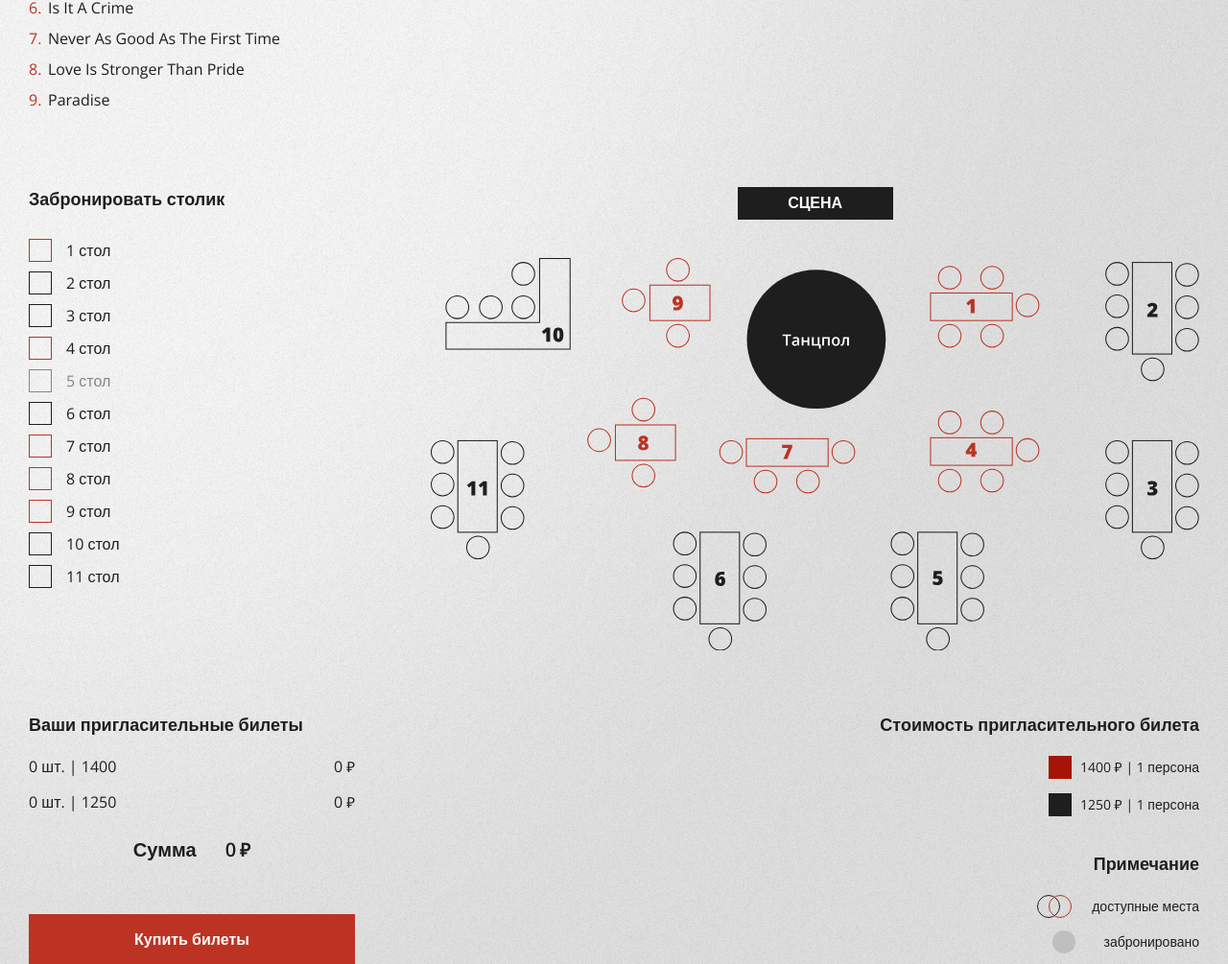
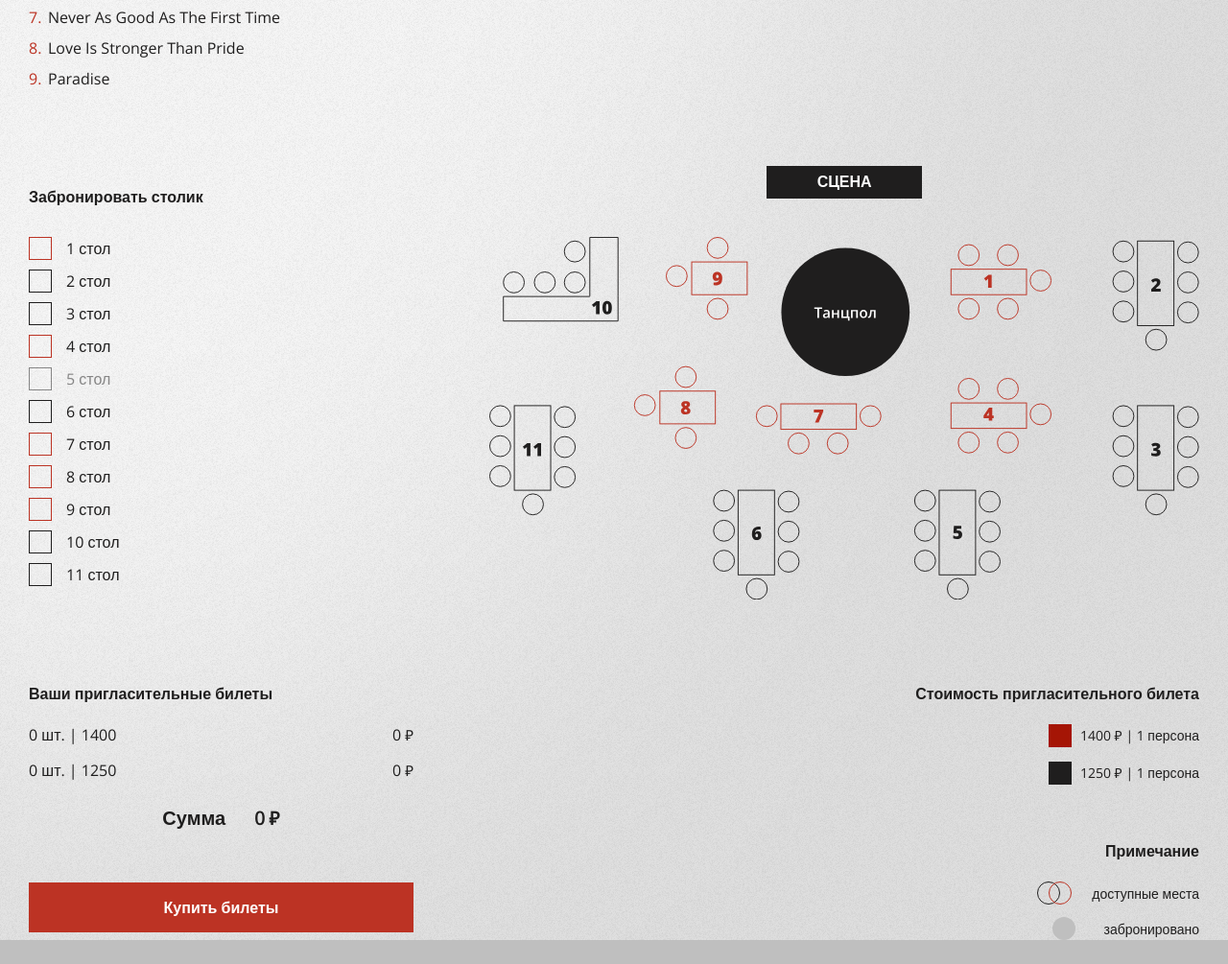
Before and after one commit to ElenaShabaeva/ElenaShabaeva.github.io, a plain HTML site: page src/html/event.html in a window 1280 px wide. Shown: the part 761-1766 px from the top of the page at 96% size. After the commit the page ends 1741 px from the top, so only its background shows below. Drawn offline with nearby package versions, Linux system fonts and the light colour scheme; files that its build step writes are made by us from their sources; files whose address does not match are found by name.

Commit message:
обновлен проект

```diff
--- a/src/html/blocks/page-header.html
+++ b/src/html/blocks/page-header.html
@@ -1,7 +1,7 @@
 <header class="page-header">
     <div class="page-header__container">
         <a href="#" class="page-header__logo">
-            <svg class="page-header_logo-icon" width="202" height="147">
+            <svg class="page-header__logo-icon" width="202" height="147">
                 <use xlink:href="assets/icons/symbols.svg#logo"></use>
             </svg>
         </a>
@@ -21,7 +21,7 @@
         </nav>
 
         <div class="page-header__right-block">
-            <a href="#" class="btn page-header__user-btn">
+            <a href="#" class="page-header__user-btn btn">
                 Войти
                 <svg class="page-header__user-icon" width="21" height="18">
                     <use xlink:href="assets/icons/symbols.svg#user"></use>
@@ -31,6 +31,5 @@
                 <span class="page-header__nav-toggle-line"></span>
             </button>
         </div>
-
     </div>
 </header>
--- a/src/html/blocks/reserve-checks.html
+++ b/src/html/blocks/reserve-checks.html
@@ -1,4 +1,4 @@
-<div class="checks__container">
+<div class="reserve__checks checks__container">
     <h4 class="reserve__section-title">Забронировать столик</h4>
     <label class="reserve__check check check--red">
         <input type="checkbox" name="table_1" class="check__input" />
--- a/src/html/blocks/reserve-legend.html
+++ b/src/html/blocks/reserve-legend.html
@@ -1,4 +1,4 @@
-<div class="legend__container">
+<div class="reserve__legend legend__container">
     <div class="legend__cost">
         <h4 class="reserve__section-title">Стоимость пригласительного билета</h4>
 
--- a/src/styles/blocks/page-header.less
+++ b/src/styles/blocks/page-header.less
@@ -1,4 +1,5 @@
-.page-header{
+.page-header {
+    /*позиционирование, чтобы был прибит к верху экрана*/
     position: fixed;
     top: 0;
     left: 0;
@@ -8,7 +9,8 @@
     align-items: center;
     background-color: fade(@light_gray, 98%);
     backdrop-filter: blur(20px);
-    @supports(backdrop-filter: blur(20px)){}
+    @supports (backdrop-filter: blur(20px)) {
+    }
     z-index: 100;
 
     @media @bw1660 {
@@ -19,7 +21,7 @@
         height: 70px;
     }
 
-    &__container{
+    &__container {
         .container;
         position: relative;
         display: flex;
@@ -27,7 +29,7 @@
         z-index: 1;
     }
 
-    &__logo{
+    &__logo {
         position: relative;
         flex-shrink: 0;
         width: 202px;
@@ -51,12 +53,12 @@
         }
     }
 
-    &__logo-icon{
+    &__logo-icon {
         width: 100%;
         height: 100%;
     }
 
-    &__nav{
+    &__nav {
         box-sizing: border-box;
         display: flex;
         align-items: baseline;
@@ -93,12 +95,12 @@
         }
     }
 
-    &__nav-link{
+    &__nav-link {
         margin: 0 25px;
         color: @black;
         font-weight: 600;
         font-size: 18px;
-        line-height: 25px;
+        line-height: 1.4;
         text-decoration: none;
         transition: color 0.2s;
 
@@ -130,7 +132,7 @@
         font-size: 0;
     }
 
-    &__right-block{
+    &__right-block {
         position: relative;
         display: flex;
         justify-content: flex-end;
--- a/src/styles/blocks/reserve-checks.less
+++ b/src/styles/blocks/reserve-checks.less
@@ -3,5 +3,9 @@
         display: flex;
         flex-direction: column;
         gap: 10px;
+
+        @media @bw768{
+            gap: 15px;
+        }
     }
 }
--- a/src/styles/blocks/reserve-legends.less
+++ b/src/styles/blocks/reserve-legends.less
@@ -8,6 +8,10 @@
     &__cost,
     &__marker{
         justify-items: right;
+
+        @media @bw600{
+            justify-items: left;
+        }
     }
 
     &__cost-variant{
--- a/src/styles/blocks/reserve.less
+++ b/src/styles/blocks/reserve.less
@@ -1,18 +1,34 @@
 .reserve {
     display: grid;
-    grid-template-columns: 405px 1fr;
+    gap: 65px 11%;
+    grid-template-columns: 405px calc(89% - 405px);
     grid-template-areas:
         "checks scheme"
         "order legend";
-    gap: 65px 11%;
     width: 100%;
 
-    @media @bw1340{
-        gap: 65px 6.5%;
-        grid-template-columns: 340px calc(93.5% - 340px);
+    .reserve__checks {
+        grid-area: checks;
     }
 
-    @media @bw768{
+    .reserve__order {
+        grid-area: order;
+    }
+
+    .reserve__scheme {
+        grid-area: scheme;
+    }
+
+    .reserve__scheme {
+        grid-area: scheme;
+    }
+
+    @media @bw1340 {
+        gap: 65px 6.5%;
+        grid-template-columns: 401px auto;
+    }
+
+    @media @bw768 {
         gap: 60px;
         grid-template-columns: auto 390px;
         grid-template-areas:
@@ -20,8 +36,7 @@
             "checks legend"
             "checks order";
     }
-
-    @media @bw370{
+    @media @bw600 {
         grid-template-columns: 100%;
         grid-template-areas:
             "scheme"
@@ -29,17 +44,4 @@
             "checks"
             "order";
     }
-
-    &__section-title {
-        font-size: 18px;
-        font-weight: 700;
-        line-height: 24.51px;
-        margin: 0;
-        margin-bottom: 20px;
-
-        &--s {
-            font-weight: 600;
-            line-height: 24.51px;
-        }
-    }
 }
--- a/src/styles/styles.less
+++ b/src/styles/styles.less
@@ -7,28 +7,37 @@
 
 @import "blocks/btn.less";
 @import "blocks/link.less";
+@import "blocks/radio.less";
+@import "blocks/check.less";
+@import "blocks/section-title.less";
+
+@import "blocks/page-header.less";
+@import "blocks/page-footer.less";
+
+//pp
 @import "blocks/field.less";
 @import "blocks/form.less";
 @import "blocks/pp.less";
-@import "blocks/radio.less";
-@import "blocks/check.less";
-@import "blocks/table.less";
-@import "blocks/section-title.less";
-@import "blocks/event-card.less";
-@import "blocks/article-card.less";
-@import "blocks/listing.less";
+
+//event
 @import "blocks/reserve-checks.less";
 @import "blocks/reserve-scheme.less";
 @import "blocks/reserve-order.less";
 @import "blocks/reserve-legends.less";
 @import "blocks/reserve.less";
+@import "blocks/event.less";
+
+//events
+@import "blocks/event-card.less";
+@import "blocks/listing.less";
+@import "blocks/table.less";
 @import "blocks/events.less";
-@import "blocks/event.less";
+
+//index
+@import "blocks/main-title.less";
 @import "blocks/index-wants.less";
-@import "blocks/main-title.less";
+@import "blocks/article-card.less";
 
+//default
 @import "blocks/article.less";
 @import "blocks/content.less";
-
-@import "blocks/page-header.less";
-@import "blocks/page-footer.less";
```
Also changed, not shown: dist/default.html (+2 -3 lines), dist/event.html (+4 -6 lines), dist/events.html (+13 -4 lines), dist/index.html (+2 -3 lines), src/html/event.html (+0 -1 lines), src/html/events.html (+1 -1 lines), dist/styles/styles.css, dist/styles/styles.min.css, src/html/blocks/reserve-order.html (indentation only), src/html/blocks/reserve-scheme.html (indentation only).
